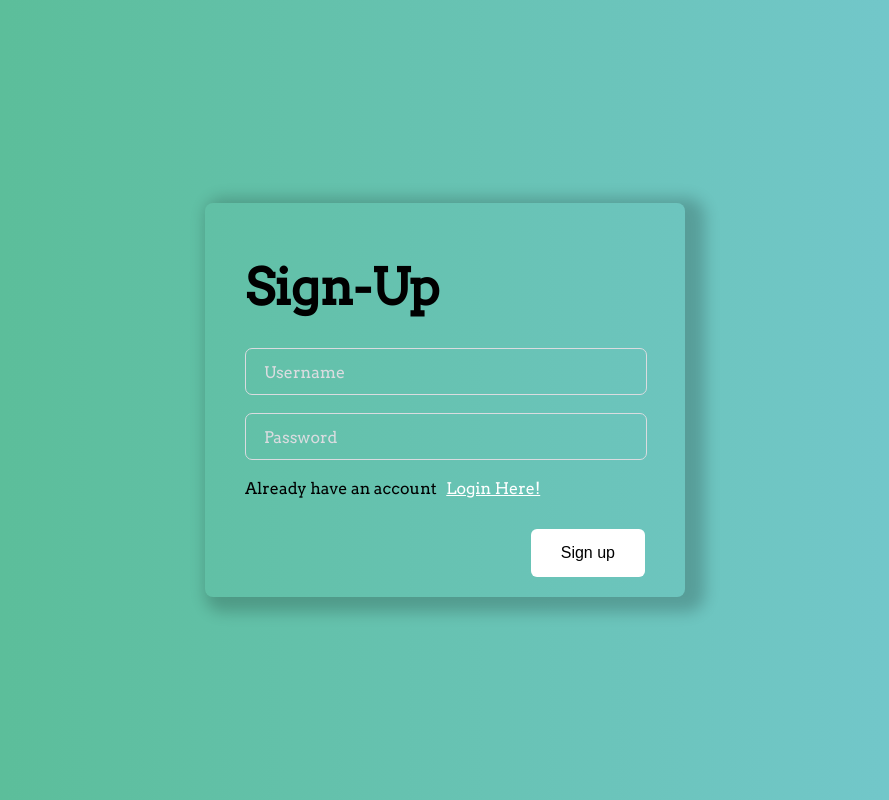
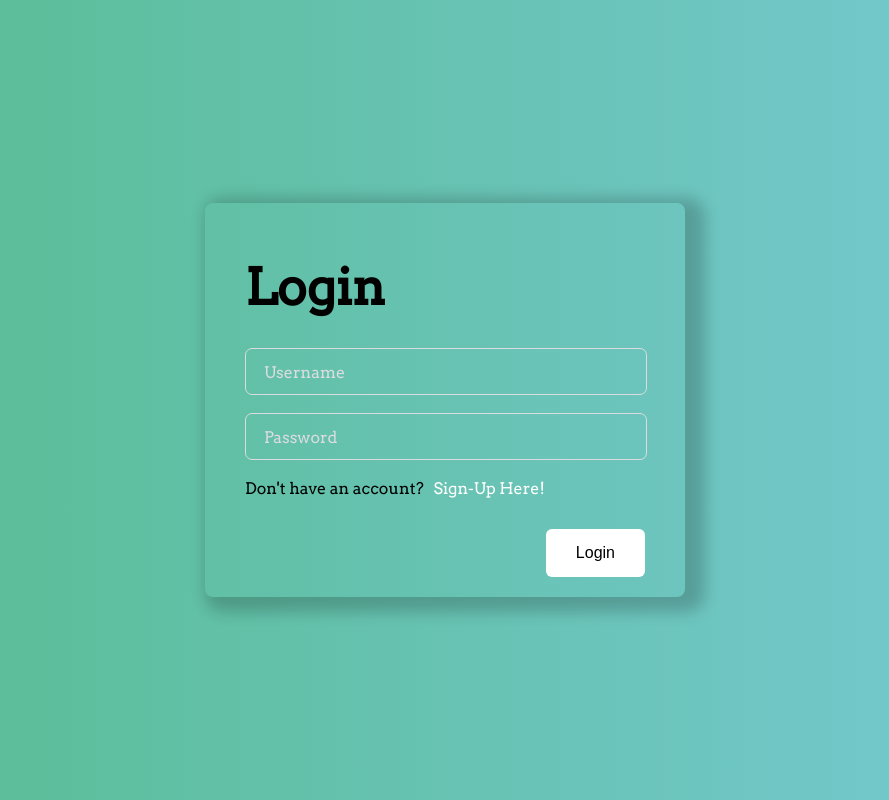
Before and after one commit to ethanreleford/NeatBook, a PHP site: page / in a window 1280 px wide. Shown: the whole page, without its empty margins (195-1084 px from the left). Run offline with PHP 8.4, Linux system fonts and the light colour scheme.

Commit message:
Front-End Updates; Log-In Changes

```diff
--- a/css/main.css
+++ b/css/main.css
@@ -1,4 +1,4 @@
-  .signupform {
+  .myForm {
     display: flex;
     justify-content: center;
     align-items: center;
@@ -102,7 +102,7 @@
 }
 
 .lgbtn{
-    text-decoration: underline;
+    text-decoration: none;
     font-weight: bold;
     background: none;
     border: none;
@@ -112,3 +112,7 @@
     color: white;
     font: inherit;
 }
+
+.lgbtn:hover {
+    text-decoration: underline; /* Add underline on hover for hyperlinks */
+}
--- a/index.html
+++ b/index.html
@@ -8,55 +8,67 @@
     <link rel="preconnect" href="https://fonts.googleapis.com">
     <link rel="preconnect" href="https://fonts.gstatic.com" crossorigin>
     <link href="https://fonts.googleapis.com/css2?family=Abril+Fatface&family=Arvo&display=swap" rel="stylesheet">
-    <title>Login/SignUp Page</title>
+    <title>Login Page</title>
 </head>
 <body>
-    <div class = "signupform">
+    <div class = "myForm">
     <form action = "" id = "myForm" class = "form">
-    <h1 class = "title" id = "tform">Sign-Up</h1>
+    <h1 class = "title" id = "tform">Login</h1>
       <div class="inputContainer">
-        <input type="text" class="input" placeholder="a">
+        <input type="text" class="input" placeholder="a" id="username" required>
         <label for="" class="label">Username</label>
       </div>
       <div class="inputContainer">
-        <input type="text" class="input" placeholder="a">
+        <input type="password" class="input" placeholder="a" id="password" required>
         <label for="" class="label">Password</label>
       </div>
       <div id = "acc">
-        Already have an account
-        <button id = "lgbtn" class = "lgbtn">Login Here!</button>
+        Don't have an account?
+        <button id = "lgbtn" class = "lgbtn" href="signup/index.html" formnovalidate>Sign-Up Here!</button>
       </div>
 
-      <input type="submit" id = "signup" class="submitBtn" value="Sign up">
+      <input type="submit" id = "signup" class="submitBtn" value="Login">
     </form>
     </div>
+
     <script>
-      var clicked = false;
-      var inputElement = document.getElementById("signup");
-      var buttonElement = document.getElementById("lgbtn");
-      var formElement = document.getElementById("myForm");
-      var button = document.getElementById("lgbtn");
-      var h1 = document.getElementById("tform");
+        // JavaScript code for handling login
+        document.getElementById("myForm").addEventListener("submit", function(event) {
+            event.preventDefault(); // Prevent the form from submitting
 
-      buttonElement.addEventListener("click", function() {
-        if(clicked == false){
-          tform.textContent = "Login"
-          inputElement.value = "Login";
-          button.textContent = "SignUp Here!";
-          clicked = true;
-        }else{
-            tform.textContent = "Sign-Up"
-          inputElement.value = "Sign Up";
-          button.textContent = "Login Here!";
-          clicked = false;
-        }
-      });
-      formElement.addEventListener("submit", function(event) {
-        event.preventDefault();
-    });
+            // Get the input values
+            const username = document.getElementById("username").value;
+            const password = document.getElementById("password").value;
 
+            // Replace these temporary values with your actual login API logic
+            const apiUrl = '/LAMPAPI/login.php';
+            const requestBody = {
+                login: username,
+                password: password
+            };
 
-
+            // Send a POST request to your login API
+            fetch(apiUrl, {
+                method: 'POST',
+                headers: {
+                    'Content-Type': 'application/json'
+                },
+                body: JSON.stringify(requestBody)
+            })
+            .then(response => response.json())
+            .then(data => {
+                // Handle the API response here
+                if (data.success) {
+                    alert('Login successful');
+                    // Redirect to another page if needed
+                } else {
+                    alert('Login failed. Please check your credentials.');
+                }
+            })
+            .catch(error => {
+                console.error('Error:', error);
+            });
+        });
     </script>
 </body>
 </html>
```
Also changed, not shown: signup/index.html (added, +34 -0 lines).
